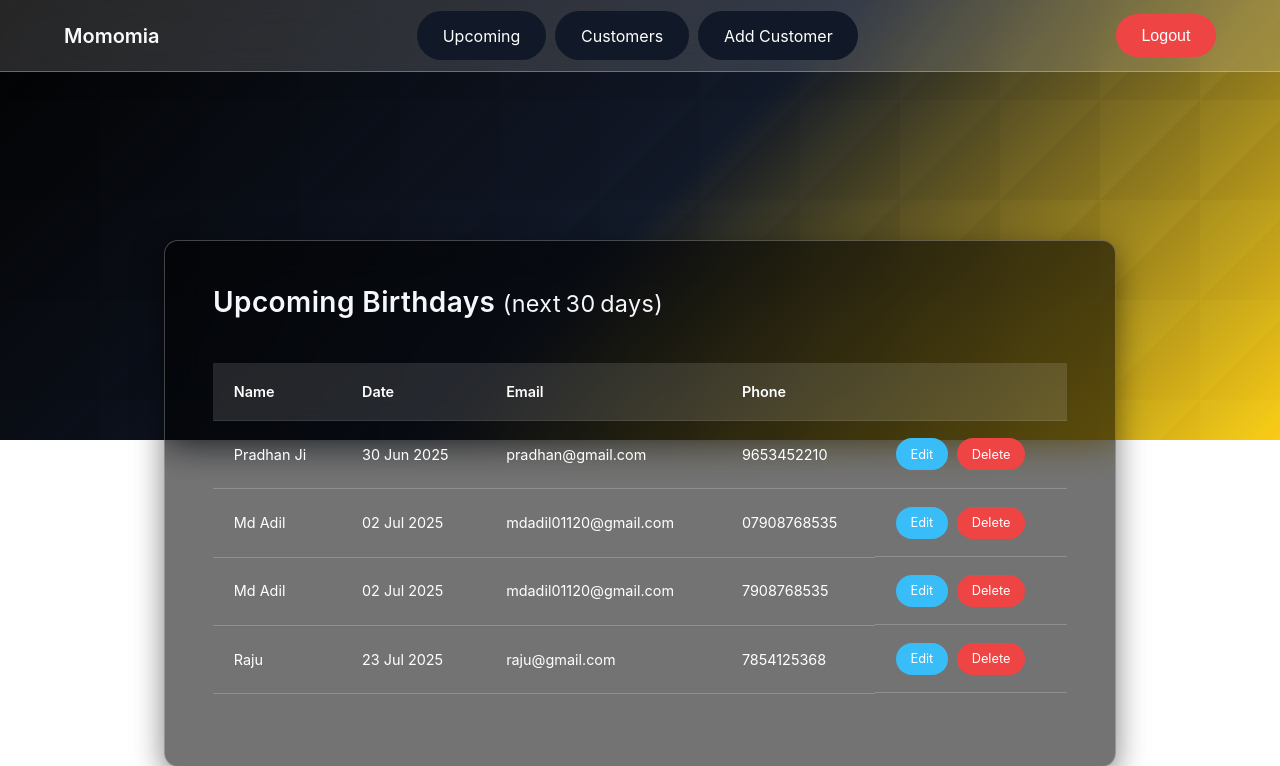
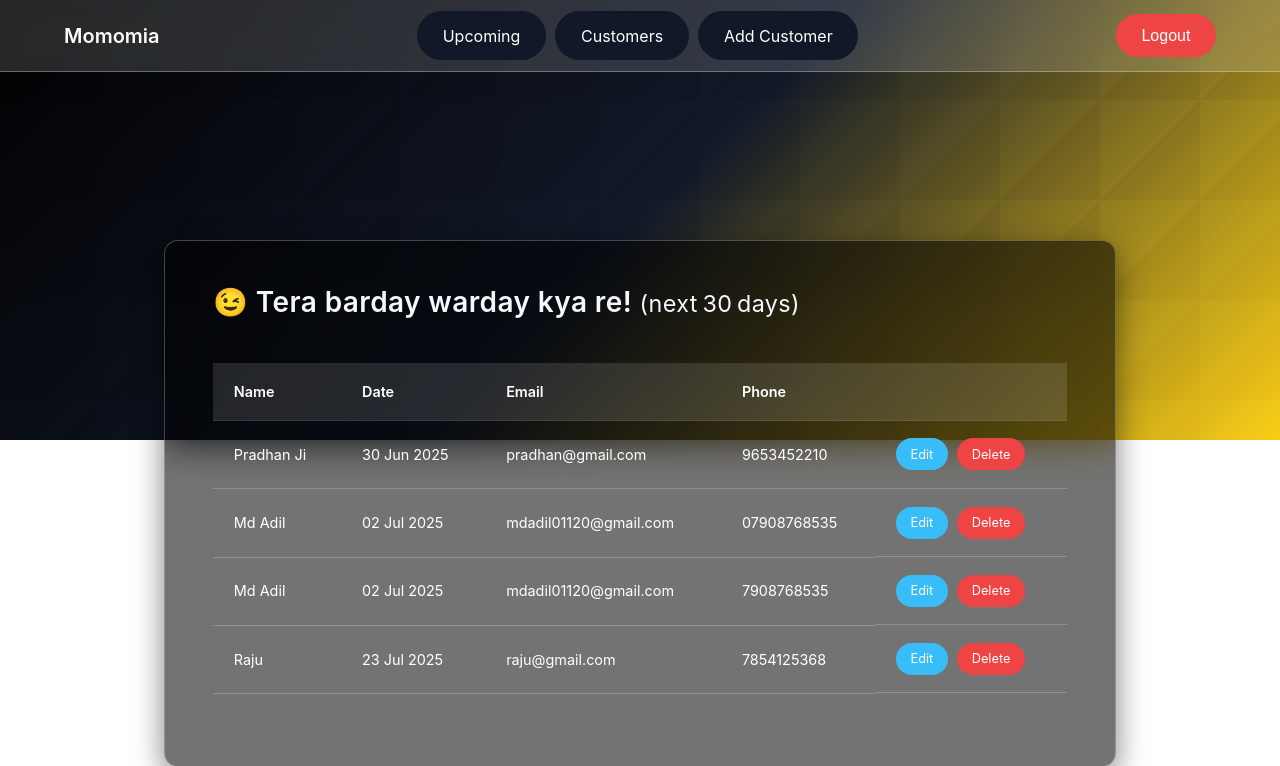
Before and after one commit to mdadil47/birthday-manager, a Django app: page / in a window 1280 px wide. Shown: the top 766 px of the page. Run offline with Django 4.2, Linux system fonts and the light colour scheme; a user stored in the database is signed in; data comes from the database, SQL or seed files in the repository; parts of the project's set-up code (start-up, migrations or seed data) failed here and were passed over.

Commit message:
Update list.html

```diff
--- a/birthday_manager/templates/customers/list.html
+++ b/birthday_manager/templates/customers/list.html
@@ -1,7 +1,7 @@
 {% extends "base.html" %}
 {% block content %}
 <h1 class="form-heading">
-  Upcoming Birthdays <small style="font-weight:400;">(next 30 days)</small>
+  😉 Tera barday warday kya re! <small style="font-weight:400;">(next 30 days)</small>
 </h1>
 
 <table class="table">
```
